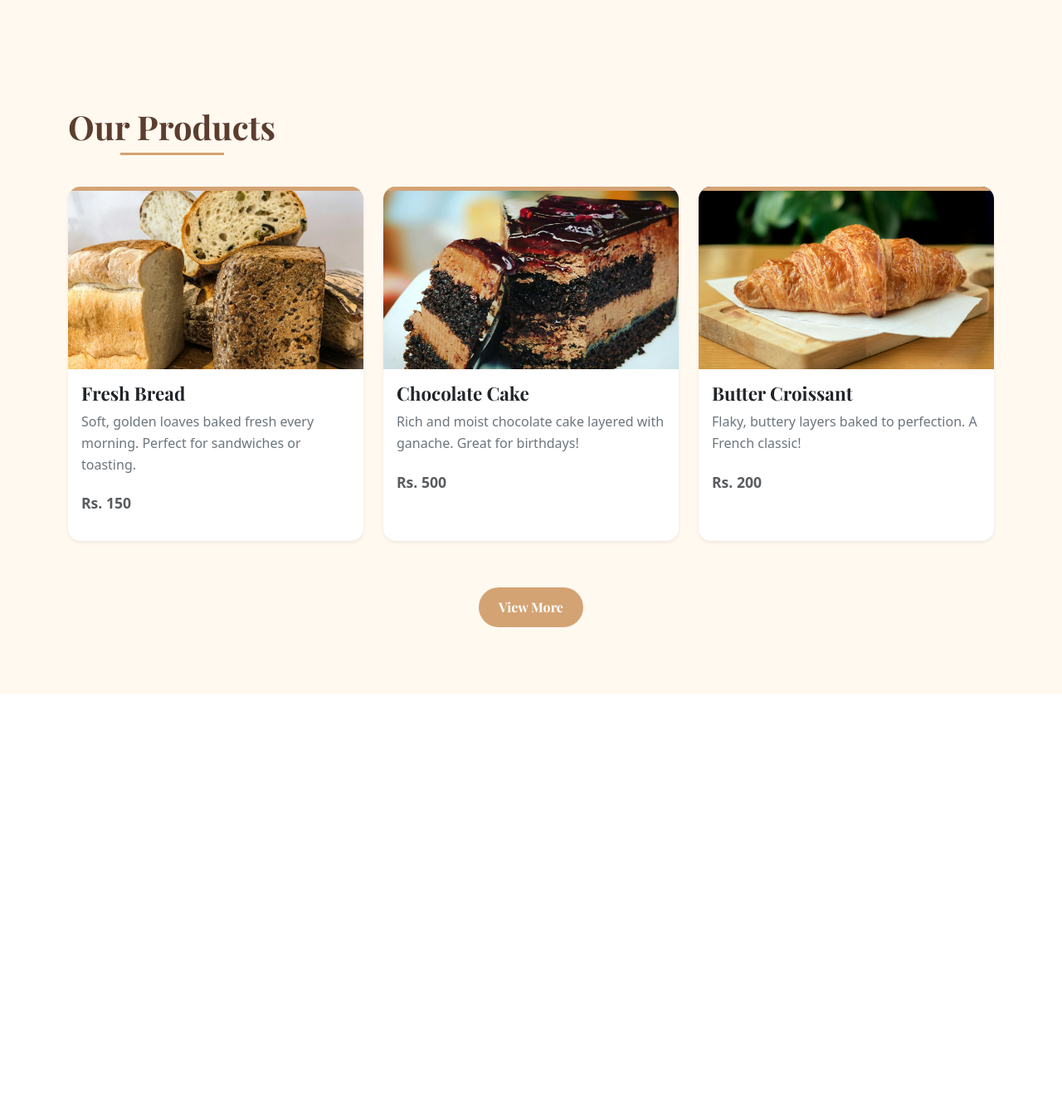
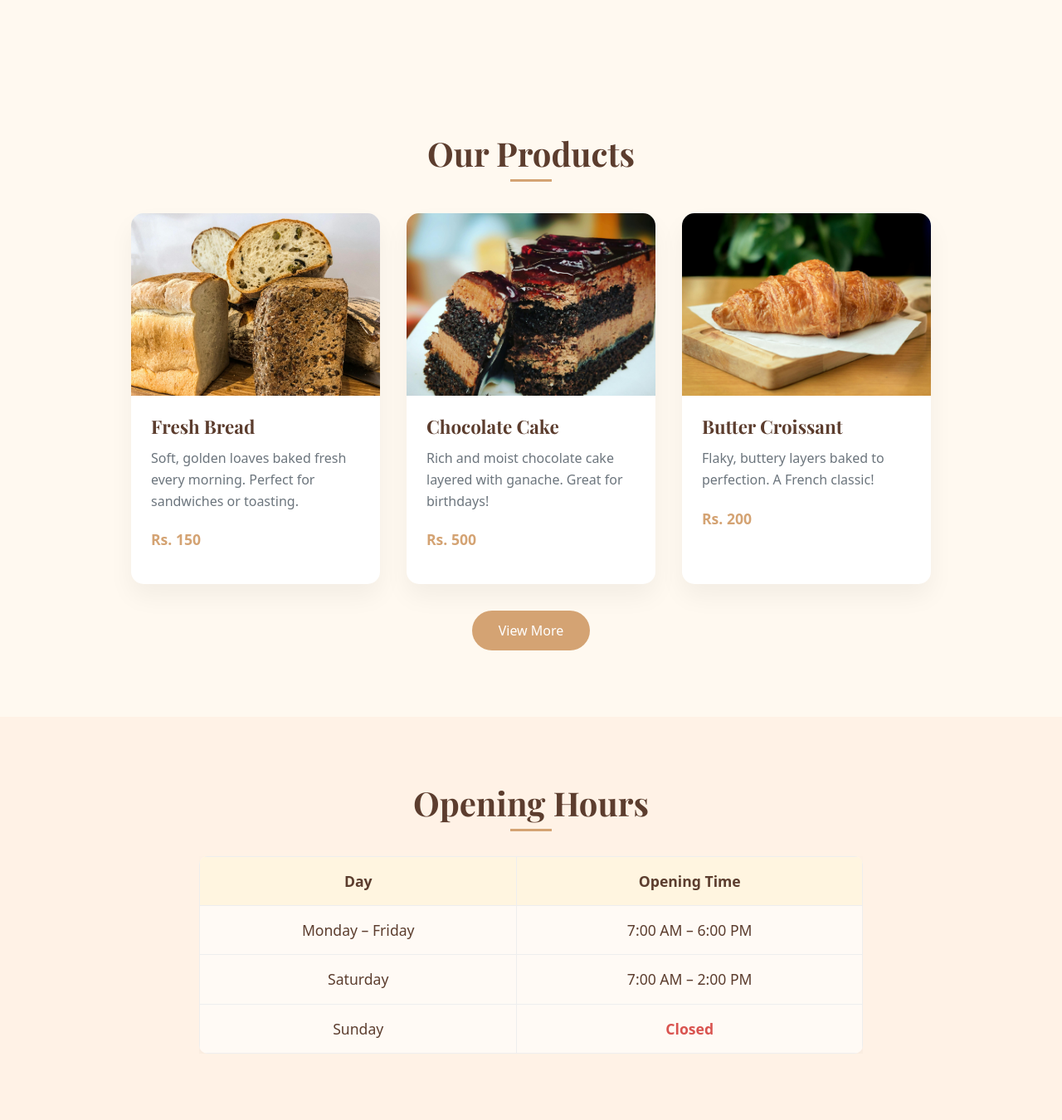
Before and after one commit to hasinduudara/Bakery-Shop-Webpage, a plain HTML site: page index.html in a window 1280 px wide. Shown: the part 1240-2590 px from the top of the page at 83% size. Before the commit the page ends 2076 px from the top, so only its background shows below. Drawn offline with nearby package versions, Linux system fonts and the light colour scheme.

Commit message:
Refactor products section with updated styles and responsive design; add opening hours section with styling

```diff
--- /dev/null
+++ b/css/opening_hours.css
@@ -0,0 +1,75 @@
+/* Section background & spacing */
+#hours {
+  background-color: #fff2e6;
+  padding: 5rem 1rem;
+  text-align: center;
+}
+
+/* Heading */
+#hours h2 {
+  font-family: "Playfair Display", serif;
+  color: #5c3d2e;
+  font-size: 2.5rem;
+  margin-bottom: 2.5rem;
+  position: relative;
+}
+
+#hours h2::after {
+  content: "";
+  position: absolute;
+  width: 50px;
+  height: 3px;
+  background-color: #d4a373;
+  bottom: -10px;
+  left: 50%;
+  transform: translateX(-50%);
+}
+
+/* Container */
+.hours-container {
+  max-width: 800px;
+  margin: 0 auto;
+}
+
+/* Table styling */
+.hours-table-wrapper {
+  overflow-x: auto;
+}
+
+.hours-table {
+  width: 100%;
+  border-collapse: collapse;
+  background-color: #fffaf5;
+  border-radius: 10px;
+  overflow: hidden;
+  box-shadow: 0 10px 25px rgba(0, 0, 0, 0.05);
+}
+
+.hours-table th,
+.hours-table td {
+  padding: 1rem;
+  border: 1px solid #eee;
+  font-size: 1.1rem;
+  color: #5c3d2e;
+}
+
+.hours-table thead {
+  background-color: #fff5e0;
+}
+
+.closed {
+  color: #d9534f;
+}
+
+/* Responsive */
+@media (max-width: 576px) {
+  #hours h2 {
+    font-size: 2rem;
+  }
+
+  .hours-table th,
+  .hours-table td {
+    font-size: 1rem;
+    padding: 0.75rem;
+  }
+}
--- a/css/our_products.css
+++ b/css/our_products.css
@@ -1,128 +1,111 @@
 /* Products Section */
-#products {
-  background-color: #fff9f0 !important; /* Warm bakery background */
-  padding: 5rem 0;
+.products-section {
+  background-color: #fff9f0;
+  padding: 5rem 1rem;
 }
 
-#products h2 {
+.products-section h2 {
   font-family: "Playfair Display", serif;
-  color: #5c3d2e; /* Warm brown */
+  color: #5c3d2e;
   font-size: 2.5rem;
+  text-align: center;
   margin-bottom: 3rem;
   position: relative;
-  display: inline-block;
 }
 
-#products h2:after {
+.products-section h2::after {
   content: "";
   position: absolute;
-  width: 50%;
+  width: 50px;
   height: 3px;
-  background-color: #d4a373; /* Accent color */
+  background-color: #d4a373;
   bottom: -10px;
-  left: 25%;
+  left: 50%;
+  transform: translateX(-50%);
 }
 
-.card {
-  border: none !important;
-  border-radius: 15px !important;
-  overflow: hidden;
-  transition: all 0.3s ease;
-  background-color: #fff !important;
+/* Product Grid */
+.product-grid {
+  display: flex;
+  flex-wrap: wrap;
+  gap: 2rem;
+  justify-content: center;
 }
 
-.card:hover {
-  transform: translateY(-10px);
-  box-shadow: 0 15px 30px rgba(0, 0, 0, 0.1) !important;
+.product-card {
+  background-color: #fff;
+  border-radius: 15px;
+  overflow: hidden;
+  box-shadow: 0 15px 30px rgba(0, 0, 0, 0.05);
+  transition: transform 0.3s ease, box-shadow 0.3s ease;
+  width: 100%;
+  max-width: 300px;
 }
 
-.card-img-top {
+.product-card:hover {
+  transform: translateY(-10px);
+  box-shadow: 0 15px 35px rgba(0, 0, 0, 0.1);
+}
+
+.product-img {
+  width: 100%;
   height: 220px;
   object-fit: cover;
   transition: transform 0.5s ease;
 }
 
-.card:hover .card-img-top {
+.product-card:hover .product-img {
   transform: scale(1.05);
 }
 
-.card-body {
+.product-info {
   padding: 1.5rem;
 }
 
-.card-title {
+.product-title {
   font-family: "Playfair Display", serif;
+  font-size: 1.4rem;
   color: #5c3d2e;
-  font-size: 1.4rem;
   margin-bottom: 0.75rem;
 }
 
-.card-text {
+.product-desc {
   color: #6c757d;
   margin-bottom: 1.25rem;
   line-height: 1.6;
 }
 
-.text-muted {
-  color: #d4a373 !important; /* Accent color for price */
+.product-price {
+  color: #d4a373;
   font-weight: 600;
   font-size: 1.1rem;
 }
 
-/* Decorative elements */
-.card:before {
-  content: "";
-  position: absolute;
-  top: 0;
-  left: 0;
-  width: 100%;
-  height: 5px;
-  background-color: #d4a373;
+/* View More Button */
+.view-more-container {
+  text-align: center;
+  margin-top: 2rem;
 }
 
-/* Responsive adjustments */
+.view-more-btn {
+  background-color: #d4a373;
+  color: white;
+  border: none;
+  padding: 0.75rem 2rem;
+  font-size: 1rem;
+  border-radius: 25px;
+  cursor: pointer;
+  transition: background-color 0.3s ease;
+}
+
+.view-more-btn:hover {
+  background-color: #b87a50;
+  transform: translateY(-3px);
+}
+
+/* Responsive */
 @media (max-width: 768px) {
-  #products {
-    padding: 3rem 0;
-  }
-
-  #products h2 {
-    font-size: 2rem;
-    margin-bottom: 2rem;
-  }
-
-  .card-img-top {
+  .product-img {
     height: 180px;
   }
 }
-
-@media (max-width: 576px) {
-  .col-md-4 {
-    margin-bottom: 2rem;
-  }
-
-  .card {
-    max-width: 350px;
-    margin: 0 auto;
-  }
-}
-
-/* View More Button */
-.view-more-btn {
-  display: block;
-  margin: 2rem auto;
-  padding: 0.75rem 1.5rem;
-  font-size: 1rem;
-  font-family: "Playfair Display", serif;
-  color: #fff;
-  background-color: #d4a373; /* Accent color */
-  border: none;
-  border-radius: 30px;
-  cursor: pointer;
-  transition: background-color 0.3s ease, transform 0.3s ease;
-}
-
-.view-more-btn:hover {
-  background-color: #b97a56; /* Darker accent color */
-  transform: scale(1.05);
-}
--- a/index.html
+++ b/index.html
@@ -8,8 +8,13 @@
     <link rel="stylesheet" href="/css/hero_section.css" />
     <link rel="stylesheet" href="/css/about_us.css" />
     <link rel="stylesheet" href="/css/our_products.css" />
+    <link rel="stylesheet" href="/css/opening_hours.css" />
     <link
       href="https://fonts.googleapis.com/css2?family=Playfair+Display:wght@700&display=swap"
+      rel="stylesheet"
+    />
+    <link
+      href="https://fonts.googleapis.com/css2?family=Playfair+Display:wght@700&family=Montserrat:wght@500;600&display=swap"
       rel="stylesheet"
     />
   </head>
@@ -58,67 +63,95 @@
         </div>
       </section>
 
-      <section id="products" class="py-5 bg-light">
+      <section id="products" class="products-section">
         <div class="container">
-          <h2 class="text-center mb-5">Our Products</h2>
-          <div class="row">
+          <h2>Our Products</h2>
+          <div class="product-grid">
             <!-- Product Card 1 -->
-            <div class="col-md-4 mb-4">
-              <div class="card h-100 shadow-sm">
-                <img
-                  src="/assets/image/Fresh Bread.jpg"
-                  class="card-img-top"
-                  alt="Fresh Bread"
-                />
-                <div class="card-body">
-                  <h5 class="card-title">Fresh Bread</h5>
-                  <p class="card-text">
-                    Soft, golden loaves baked fresh every morning. Perfect for
-                    sandwiches or toasting.
-                  </p>
-                  <p class="text-muted">Rs. 150</p>
-                </div>
+            <div class="product-card">
+              <img
+                src="/assets/image/Fresh Bread.jpg"
+                alt="Fresh Bread"
+                class="product-img"
+              />
+              <div class="product-info">
+                <h5 class="product-title">Fresh Bread</h5>
+                <p class="product-desc">
+                  Soft, golden loaves baked fresh every morning. Perfect for
+                  sandwiches or toasting.
+                </p>
+                <p class="product-price">Rs. 150</p>
               </div>
             </div>
 
             <!-- Product Card 2 -->
-            <div class="col-md-4 mb-4">
-              <div class="card h-100 shadow-sm">
-                <img
-                  src="/assets/image/Chocolate Cake.jpg"
-                  class="card-img-top"
-                  alt="Chocolate Cake"
-                />
-                <div class="card-body">
-                  <h5 class="card-title">Chocolate Cake</h5>
-                  <p class="card-text">
-                    Rich and moist chocolate cake layered with ganache. Great
-                    for birthdays!
-                  </p>
-                  <p class="text-muted">Rs. 500</p>
-                </div>
+            <div class="product-card">
+              <img
+                src="/assets/image/Chocolate Cake.jpg"
+                alt="Chocolate Cake"
+                class="product-img"
+              />
+              <div class="product-info">
+                <h5 class="product-title">Chocolate Cake</h5>
+                <p class="product-desc">
+                  Rich and moist chocolate cake layered with ganache. Great for
+                  birthdays!
+                </p>
+                <p class="product-price">Rs. 500</p>
               </div>
             </div>
 
             <!-- Product Card 3 -->
-            <div class="col-md-4 mb-4">
-              <div class="card h-100 shadow-sm">
-                <img
-                  src="/assets/image/Butter Croissant.jpg"
-                  class="card-img-top"
-                  alt="Butter Croissant"
-                />
-                <div class="card-body">
-                  <h5 class="card-title">Butter Croissant</h5>
-                  <p class="card-text">
-                    Flaky, buttery layers baked to perfection. A French classic!
-                  </p>
-                  <p class="text-muted">Rs. 200</p>
-                </div>
+            <div class="product-card">
+              <img
+                src="/assets/image/Butter Croissant.jpg"
+                alt="Butter Croissant"
+                class="product-img"
+              />
+              <div class="product-info">
+                <h5 class="product-title">Butter Croissant</h5>
+                <p class="product-desc">
+                  Flaky, buttery layers baked to perfection. A French classic!
+                </p>
+                <p class="product-price">Rs. 200</p>
               </div>
             </div>
           </div>
-          <button id="view_more" class="view-more-btn">View More</button>
+
+          <div class="view-more-container">
+            <button id="view_more" class="view-more-btn">View More</button>
+          </div>
+        </div>
+      </section>
+
+      <section id="hours">
+        <div class="hours-container">
+          <h2>Opening Hours</h2>
+
+          <div class="hours-table-wrapper">
+            <table class="hours-table">
+              <thead>
+                <tr>
+                  <th>Day</th>
+                  <th>Opening Time</th>
+                </tr>
+              </thead>
+              <tbody>
+                <tr>
+                  <td>Monday – Friday</td>
+                  <td>7:00 AM – 6:00 PM</td>
+                </tr>
+                <tr>
+                  <td>Saturday</td>
+                  <td>7:00 AM – 2:00 PM</td>
+                </tr>
+                <tr>
+                  <td>Sunday</td>
+                  <td><strong class="closed">Closed</strong></td>
+                </tr>
+              </tbody>
+            </table>
+          </div>
         </div>
       </section>
     </main>
```
